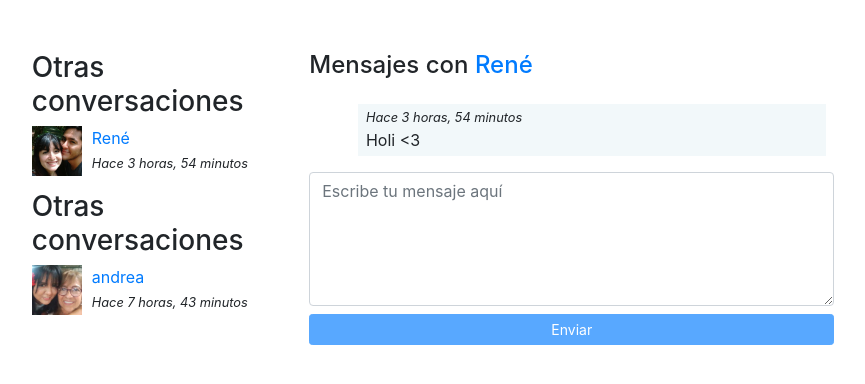
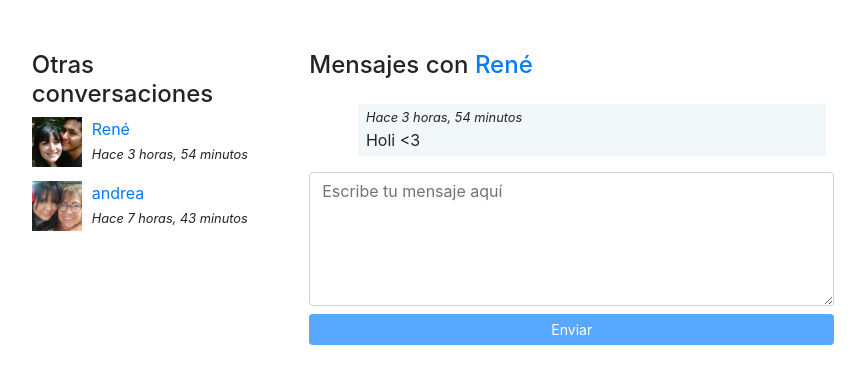
Before and after one commit to hernandavidc/mayathon, a Django app: page /messenger/5/ in a window 1280 px wide. Shown: the part 56-440 px from the top of the page, without its empty margins (207-1072 px from the left). Run offline with Django 3.2, Linux system fonts and the light colour scheme; a user stored in the database is signed in; data comes from the database, SQL or seed files in the repository; some libraries are stand-ins or nearby versions.

Commit message:
arreglo titulo repetido vista mensajes

```diff
--- a/plataforma/messenger/templates/messenger/thread_detail.html
+++ b/plataforma/messenger/templates/messenger/thread_detail.html
@@ -15,11 +15,11 @@
         <div class="row">
           <!-- Hilos de conversación -->
           <div class="col-md-4">
+            <h4>Otras conversaciones</h4>
             <!-- Con una búsqueda inversa user.threads también podemos conseguir los hilos de un usuario -->
             {% for thread in request.user.threads.all %}
               <!-- Sólo mostraremos un Thread si tiene como mínimo 1 mensaje -->
               {% if thread.messages.all|length > 0 %}
-                <h3>Otras conversaciones</h3>
                 <div class="mb-3">
                   <!-- Recorremos los miembros del hilo menos el propio request.user -->
                   {% for user in thread.users.all %}
```
